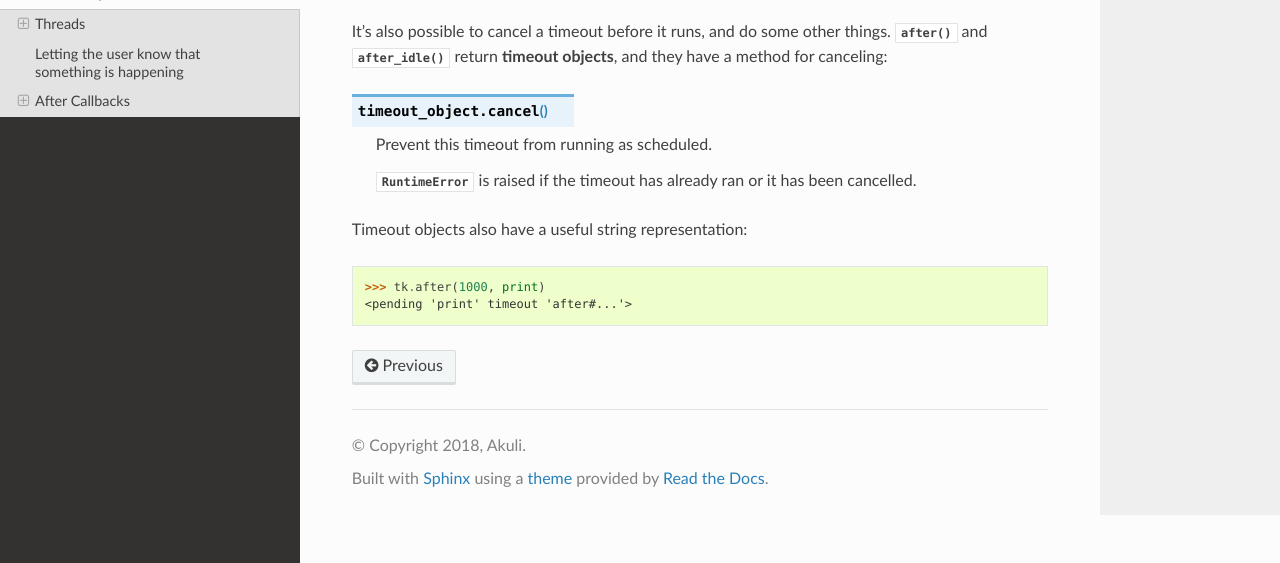
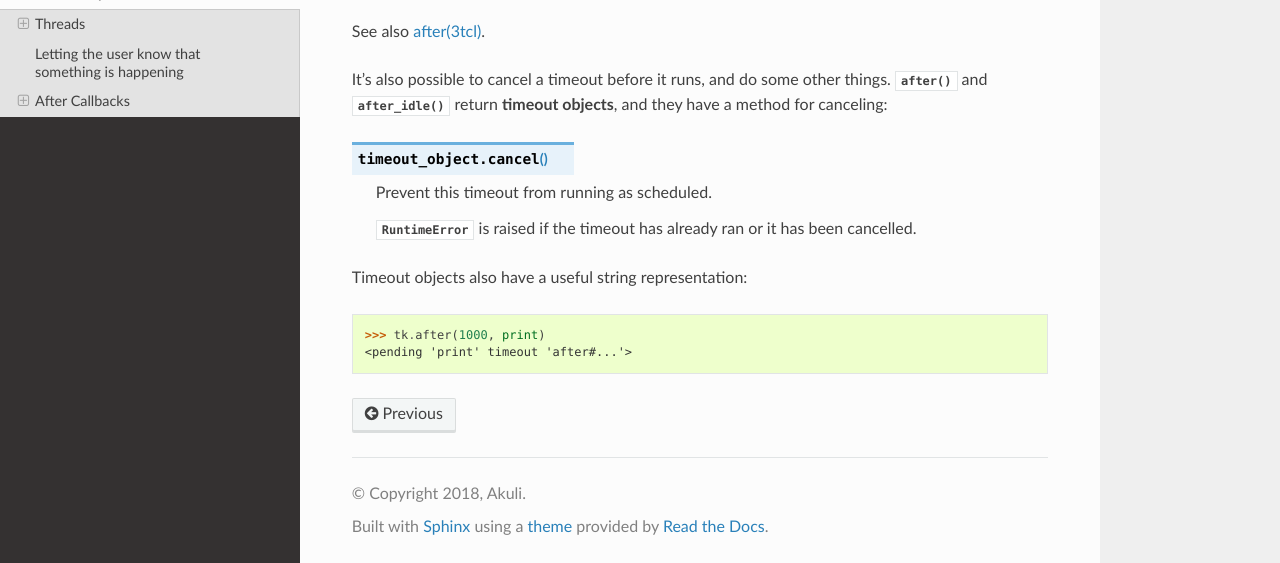
Before and after one commit to Akuli/teek, a Sphinx documentation site: the page built from docs/concurrency.rst, in a window 1280 px wide and 900 px high, scrolled down 6930 px, cut to the strip 337-900 px from the top of the window. Built offline with Sphinx 7.4.7 and the Read the Docs theme 2.0.0, drawn with Linux system fonts in a browser that asks for light colours.

Commit message:
fix oopsies

```diff
--- a/docs/concurrency.rst
+++ b/docs/concurrency.rst
@@ -360,8 +360,10 @@ event loop after 1000 milliseconds; that is, 1 second.
 .. autofunction:: pythotk.after
 .. autofunction:: pythotk.after_idle
 
+See also :man:`after(3tcl)`.
+
 It's also possible to cancel a timeout before it runs, and do some other
-things. :func:`after` and :func:`after_idle` return **timeout objects**, and
+things. :func:`.after` and :func:`.after_idle` return **timeout objects**, and
 they have a method for canceling:
 
 .. method:: timeout_object.cancel()
```
